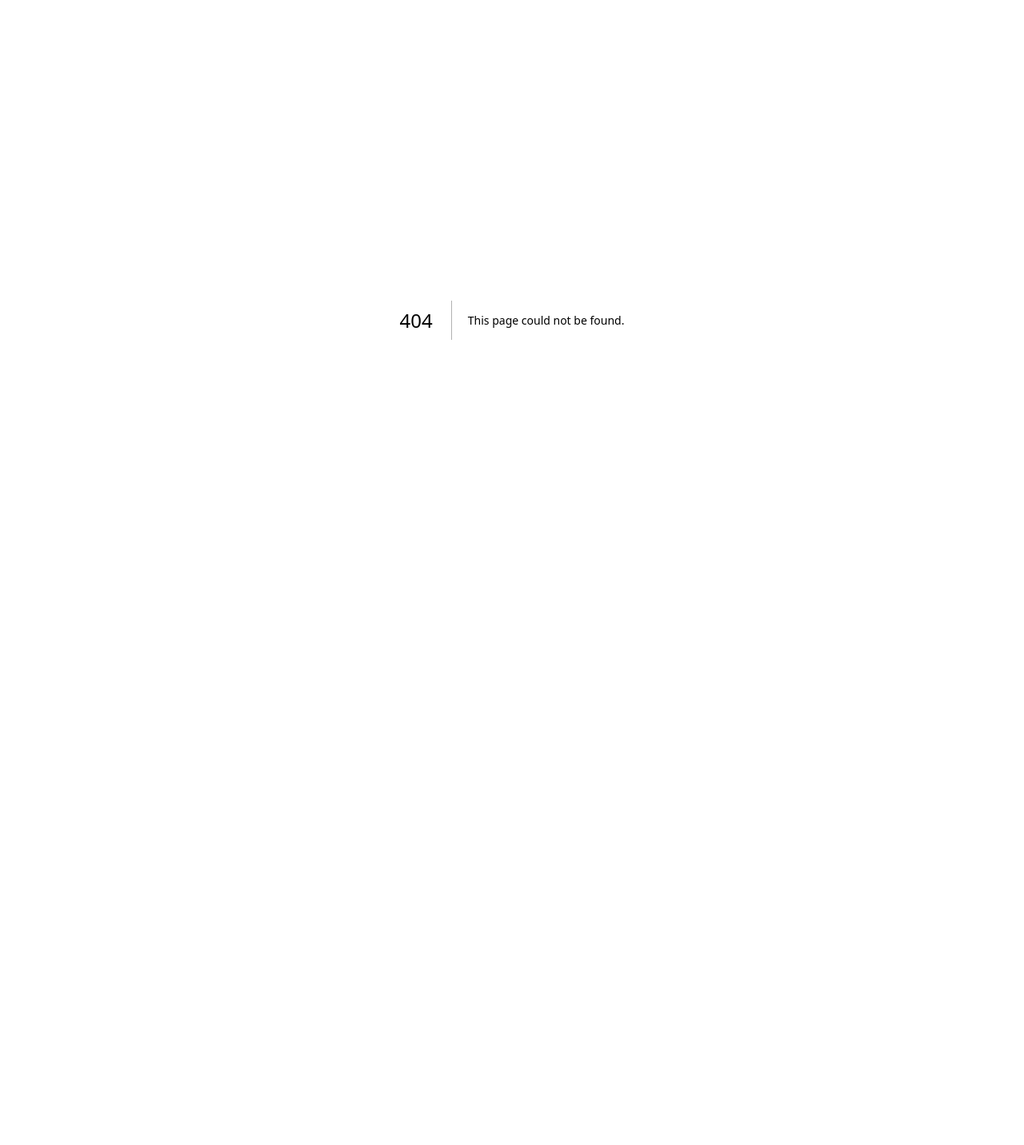
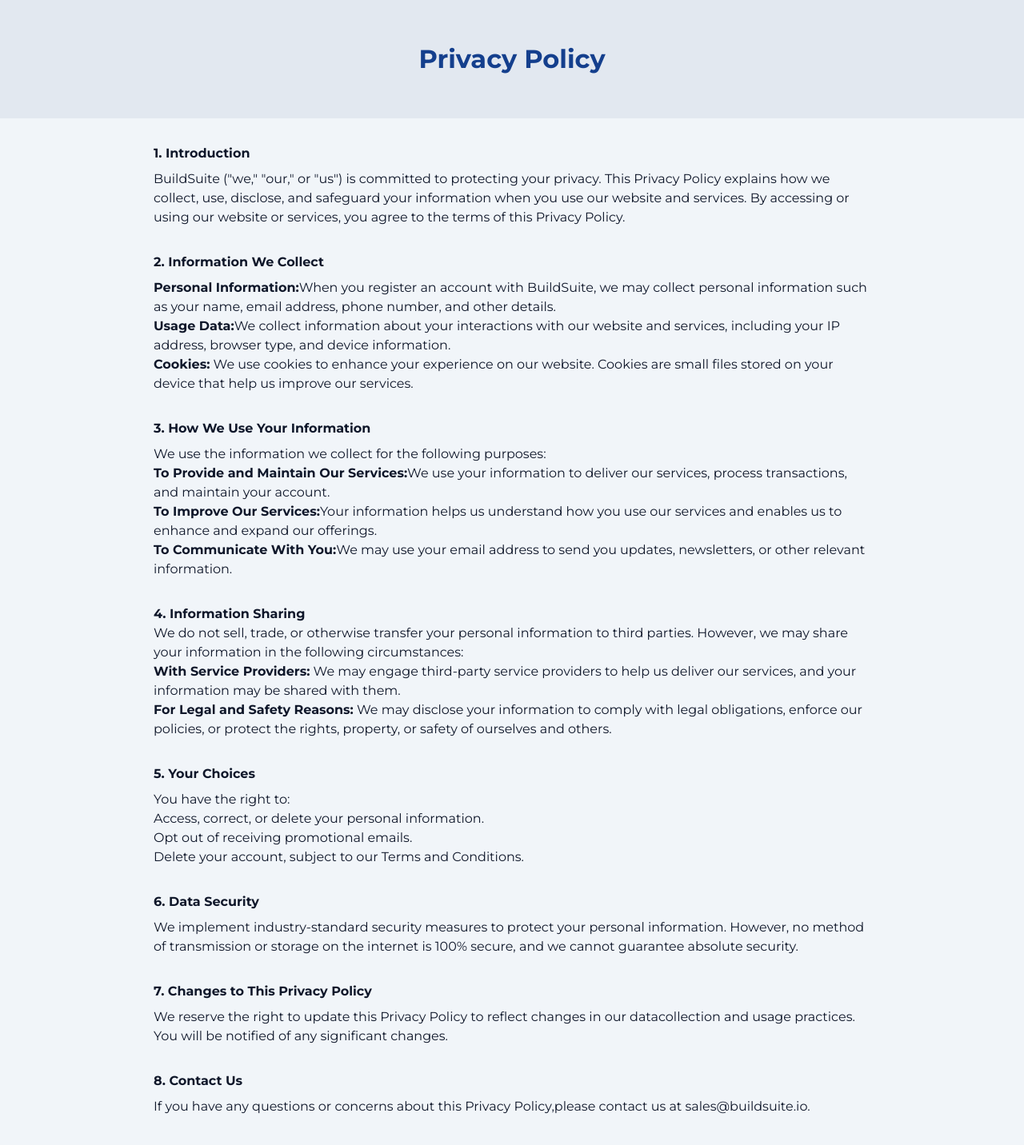
Before and after one commit to baranidharanofficial/bs-llm, a Next.js app: page /privacy in a window 1280 px wide. Before the commit this address had no page. Shown: the top 1432 px of the page at 80% size. Before the commit the page ends 800 px from the top, so only its background shows below. Built offline with nearby package versions, Linux system fonts and the light colour scheme.

Commit message:
Added Privacy Policy

```diff
--- a/app/home/page.tsx
+++ b/app/home/page.tsx
@@ -382,7 +382,7 @@ export default function Home() {
                     <div className='flex items-center justify-between mt-2'>
                         <p>Home Page</p>
                         <p>Terms of Use</p>
-                        <p>Privacy Policy</p>
+                        <a className='cursor-pointer' href="/privacy"><p>Privacy Policy</p></a>
                     </div>
                 </div>
 
--- /dev/null
+++ b/app/privacy/page.tsx
@@ -0,0 +1,71 @@
+"use client"
+
+
+export default function Privacy() {
+
+
+    return (
+        <div className="bg-slate-100 text-slate-900 flex flex-col items-center justify-start overflow-auto">
+            <div className="py-[50px] w-full flex items-center justify-center bg-slate-200">
+                <p className="text-[32px] font-bold text-[#143F8D]">Privacy Policy</p>
+            </div>
+
+            <div className="mx-[15%] overflow-x-hidden py-8">
+
+                <p className="mb-2"><strong>1. Introduction</strong></p>
+                <p className="mb-8">BuildSuite ("we," "our," or "us") is committed to protecting your privacy.
+                    This Privacy Policy explains how we collect, use, disclose, and safeguard your
+                    information when you use our website and services. By accessing or using our website
+                    or services, you agree to the terms of this Privacy Policy.</p>
+
+                <p className="mb-2"><strong>2. Information We Collect</strong></p>
+
+                <ul className="mb-8">
+                    <li><strong>Personal Information:</strong>
+
+                        When you register an account with BuildSuite, we may collect personal information such as your name,
+                        email address, phone number, and other details.</li><li>
+                        <strong>Usage Data:</strong>
+                        We collect information about your interactions with our website and services,
+                        including your IP address, browser type, and device information.</li><li>
+                        <strong>Cookies:</strong> We use cookies to enhance your experience on our website.
+                        Cookies are small files stored on your device that help us improve our services.</li>
+                </ul>
+
+
+                <p className="mb-2"><strong>3. How We Use Your Information</strong>
+                </p><p>We use the information we collect for the following purposes:</p>
+                <ul className="mb-8"><li><strong>To Provide and Maintain Our Services:</strong>
+                    We use your information to deliver our services, process transactions, and maintain your account.</li>
+                    <li><strong>To Improve Our Services:</strong>
+                        Your information helps us understand how you use our services and enables us to
+                        enhance and expand our offerings.</li><li><strong>To Communicate With You:</strong>
+                        We may use your email address to send you updates, newsletters, or other relevant information.</li></ul>
+
+
+                <p><strong>4. Information Sharing</strong></p>
+                <p>We do not sell, trade, or otherwise transfer your personal information to third parties.
+                    However, we may share your information in the following circumstances:</p>
+                <ul className="mb-8">
+                    <li><strong>With Service Providers:</strong> We may engage third-party service providers to help us deliver our services, and your information may be shared
+                        with them.</li>
+
+                    <li><strong>For Legal and Safety Reasons:</strong> We may disclose your information to comply with legal
+                        obligations, enforce our policies, or protect the rights, property, or safety of ourselves and others.</li></ul>
+
+
+                <p className="mb-2"><strong>5. Your Choices</strong></p><p>You have the right to:</p><ul className="mb-8"><li>Access, correct, or delete
+                    your personal information.</li><li>Opt out of receiving promotional emails.</li><li>Delete your account, subject
+                        to our Terms and Conditions.</li></ul><p className="mb-2"><strong>6. Data Security</strong></p><p className="mb-8">We implement industry-standard
+                            security measures to protect your personal information. However, no method of transmission or storage on the
+                            internet is 100% secure, and we cannot guarantee absolute security.</p><p className="mb-2"><strong>7. Changes to This Privacy
+                                Policy</strong></p>
+                <p className="mb-8">We reserve the right to update this Privacy Policy to reflect changes in our datacollection and usage practices. You will be notified of any significant changes.</p>
+                <p className="mb-2"><strong>8. Contact Us</strong></p>
+                <p className="mb-8">If you have any questions or concerns about this Privacy Policy,please contact us at sales@buildsuite.io.</p>
+                <p>&zwj;</p>
+            </div>
+
+        </div>
+    );
+}
--- a/app/sales/page.tsx
+++ b/app/sales/page.tsx
@@ -1,17 +1,19 @@
 "use client"
 
-import { signIn, useSession } from "next-auth/react";
-import Image from "next/image";
+import { useSession } from "next-auth/react";
 import { useRouter } from "next/navigation";
 import { useEffect, useState } from "react";
 import { constants } from "../constants/constants";
 
-export default function Login() {
+export default function BetaRegister() {
 
     const [name, setName] = useState("");
     const [email, setEmail] = useState("");
     const [phone, setPhone] = useState("");
     const [role, setRole] = useState("");
+    const [organization, setOrganization] = useState("");
+    const [country, setCountry] = useState("");
+
     const { data: session } = useSession();
     const navigate = useRouter();
 
@@ -62,14 +64,15 @@ export default function Login() {
 
     return (
         <div className="h-screen w-screen bgimg text-slate-900 flex flex-col items-center justify-center">
-            <h1 className="text-[24px] font-bold mb-6">Connect me to Sales</h1>
+            <h1 className="text-[24px] font-bold mb-6">Register as a Beta user</h1>
 
+            <form className="flex flex-col items-center" onSubmit={(evt) => { evt.preventDefault(); }}>
                 <input
                     value={name}
                     autoComplete="off"
                     onChange={(evt) => setName(evt.target.value)}
                     placeholder="Enter your name"
-                className="text-black bg-white  px-4 py-3 outline-none shadow-sm rounded-sm border-[2px] border-slate-200 w-[320px] bg-transparent text-[14px] mb-4 focus:border-amber-600"
+                    className="text-black bg-white  px-4 py-3 outline-none shadow-sm rounded-sm border-[2px] border-slate-200 w-[320px] bg-transparent text-[14px] mb-4 focus:border-[#143F8D]"
                 />
 
                 <input
@@ -77,25 +80,41 @@ export default function Login() {
                     value={email}
                     autoComplete="off"
                     placeholder="Enter your email"
-                className="text-black bg-white  px-4 py-3 outline-none shadow-sm rounded-sm border-[2px] border-slate-200 w-[320px] bg-transparent text-[14px] mb-4 focus:border-amber-600"
+                    className="text-black bg-white  px-4 py-3 outline-none shadow-sm rounded-sm border-[2px] border-slate-200 w-[320px] bg-transparent text-[14px] mb-4 focus:border-[#143F8D]"
                 />
 
                 <input
                     value={phone}
                     type="number"
                     autoComplete="off"
-
+                    required
                     onChange={(evt) => setPhone(evt.target.value)}
                     placeholder="Phone number with country code"
-                className="text-black bg-white  px-4 py-3 outline-none shadow-sm rounded-sm border-[2px] border-slate-200 w-[320px] bg-transparent text-[14px] mb-4 focus:border-amber-600"
+                    className="text-black bg-white  px-4 py-3 outline-none shadow-sm rounded-sm border-[2px] border-slate-200 w-[320px] bg-transparent text-[14px] mb-4 focus:border-[#143F8D]"
+                />
+
+                <input
+                    value={organization}
+                    autoComplete="off"
+                    placeholder="Organization"
+                    onChange={(evt) => setOrganization(evt.target.value)}
+                    className="text-black bg-white  px-4 py-3 outline-none shadow-sm rounded-sm border-[2px] border-slate-200 w-[320px] bg-transparent text-[14px] mb-4 focus:border-[#143F8D]"
                 />
 
                 <input
                     value={role}
                     autoComplete="off"
-                placeholder="Role in your organization"
+                    placeholder="Current Role"
                     onChange={(evt) => setRole(evt.target.value)}
-                className="text-black bg-white  px-4 py-3 outline-none shadow-sm rounded-sm border-[2px] border-slate-200 w-[320px] bg-transparent text-[14px] mb-4 focus:border-amber-600"
+                    className="text-black bg-white  px-4 py-3 outline-none shadow-sm rounded-sm border-[2px] border-slate-200 w-[320px] bg-transparent text-[14px] mb-4 focus:border-[#143F8D]"
+                />
+
+                <input
+                    value={country}
+                    autoComplete="off"
+                    placeholder="Country"
+                    onChange={(evt) => setCountry(evt.target.value)}
+                    className="text-black bg-white  px-4 py-3 outline-none shadow-sm rounded-sm border-[2px] border-slate-200 w-[320px] bg-transparent text-[14px] mb-4 focus:border-[#143F8D]"
                 />
 
                 <div className=" flex items-start justify-between mb-4 w-[320px] text-[12px]">
@@ -115,10 +134,12 @@ export default function Login() {
                     </p>
                 </div>
 
-            <button className="bg-amber-600 text-white w-[320px] py-3 mt-4 font-semibold" >
+                <button type="submit" className="bg-[#143F8D] text-white w-[320px] py-3 mt-4 font-semibold" >
                     Submit
                 </button>
-            <a className="text-amber-600 underline mt-3" href="/home">Skip and Continue</a>
+            </form>
+
+            <a className="text-[#143F8D] underline mt-3" href="/home">Skip and Continue</a>
         </div>
     );
 }
```
Lines whose indentation alone changed are shown as unchanged.
